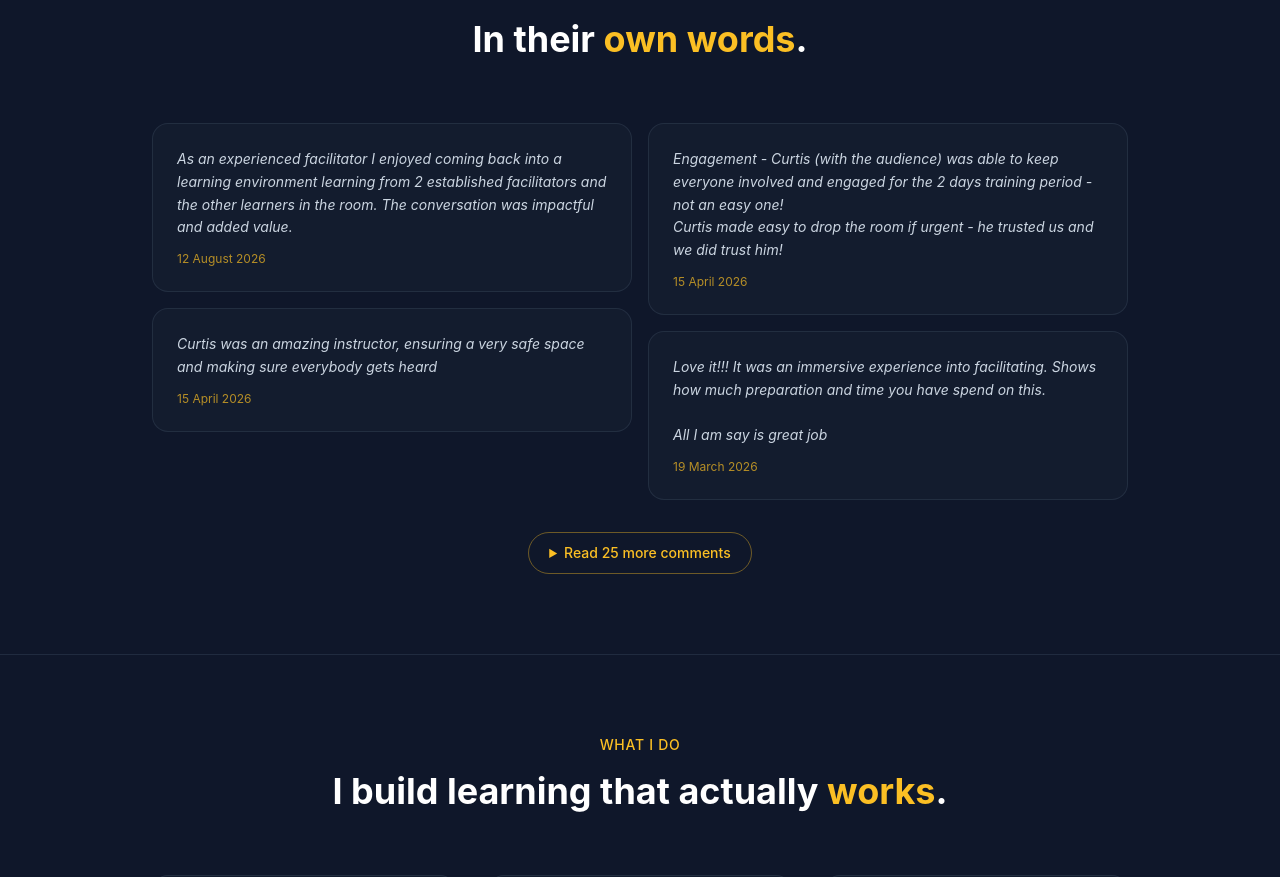
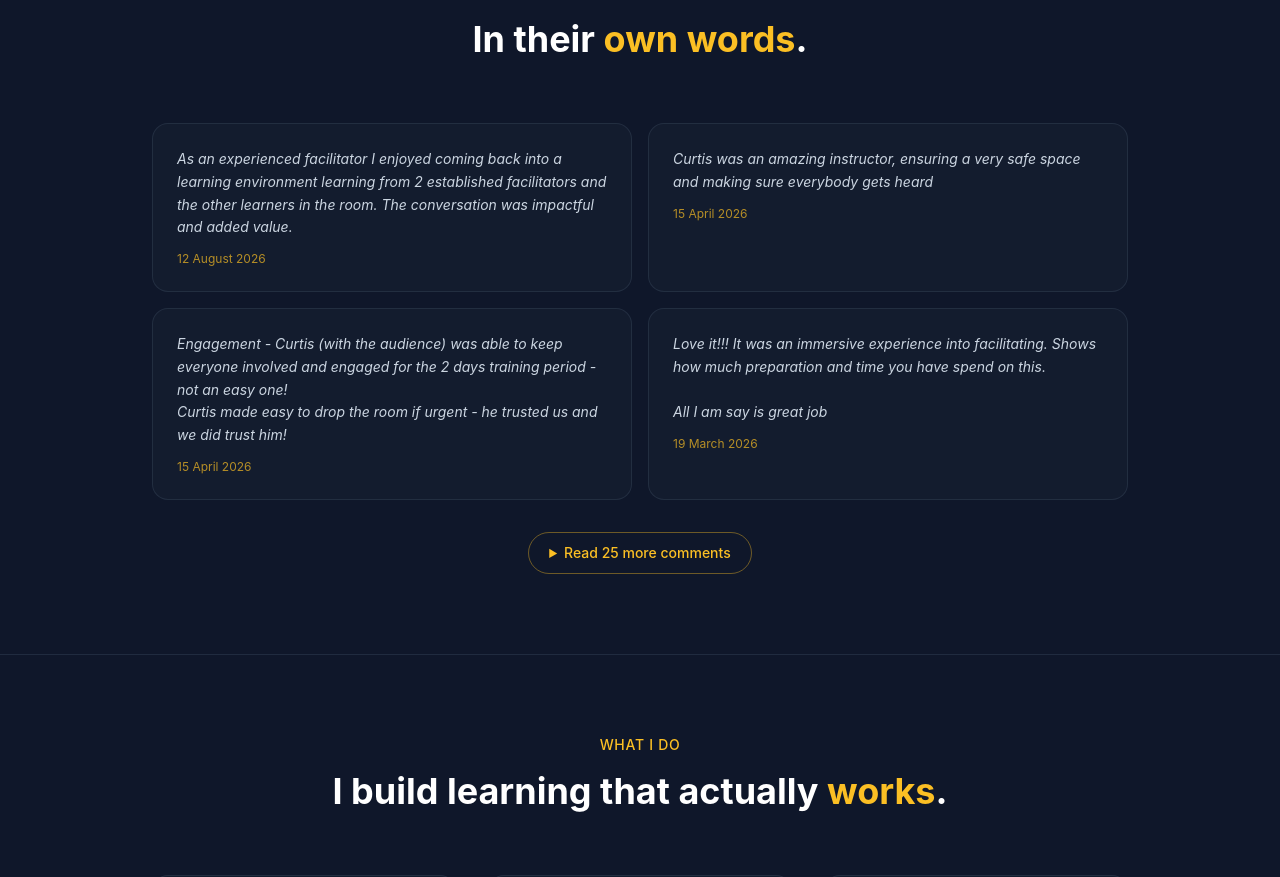
Before and after one commit to cvinirwin9455/skillscan, a Next.js app: page / in a window 1280 px wide. Shown: the part 1323-2200 px from the top of the page. Built offline with nearby package versions, Linux system fonts and the light colour scheme.

Commit message:
Balance featured quote layout

```diff
--- a/src/app/page.tsx
+++ b/src/app/page.tsx
@@ -141,9 +141,9 @@ All I am say is great job`,
 const featuredFacilitationQuotes = facilitationQuotes.filter(({ featured }) => featured)
 const additionalFacilitationQuotes = facilitationQuotes.filter(({ featured }) => !featured)
 
-function FacilitationQuoteCard({ date, quote }: FacilitationQuote) {
+function FacilitationQuoteCard({ date, quote, className = '' }: FacilitationQuote & { className?: string }) {
   return (
-    <blockquote className="mb-4 break-inside-avoid p-6 rounded-2xl bg-slate-800/30 border border-slate-700/50">
+    <blockquote className={`break-inside-avoid p-6 rounded-2xl bg-slate-800/30 border border-slate-700/50 ${className}`}>
       <p className="whitespace-pre-wrap text-slate-300 text-sm leading-relaxed italic mb-3">
         {quote}
       </p>
@@ -300,9 +300,13 @@ export default function Home() {
           </h2>
 
           {/* Featured quotes */}
-          <div className="columns-1 sm:columns-2 gap-4">
+          <div className="grid grid-cols-1 sm:grid-cols-2 gap-4">
             {featuredFacilitationQuotes.map((quote, index) => (
-              <FacilitationQuoteCard key={`featured-${quote.date}-${index}`} {...quote} />
+              <FacilitationQuoteCard
+                key={`featured-${quote.date}-${index}`}
+                {...quote}
+                className="h-full"
+              />
             ))}
           </div>
 
@@ -312,7 +316,11 @@ export default function Home() {
             </summary>
             <div className="mt-6 columns-1 sm:columns-2 gap-4">
               {additionalFacilitationQuotes.map((quote, index) => (
-                <FacilitationQuoteCard key={`additional-${quote.date}-${index}`} {...quote} />
+                <FacilitationQuoteCard
+                  key={`additional-${quote.date}-${index}`}
+                  {...quote}
+                  className="mb-4"
+                />
               ))}
             </div>
           </details>
```
